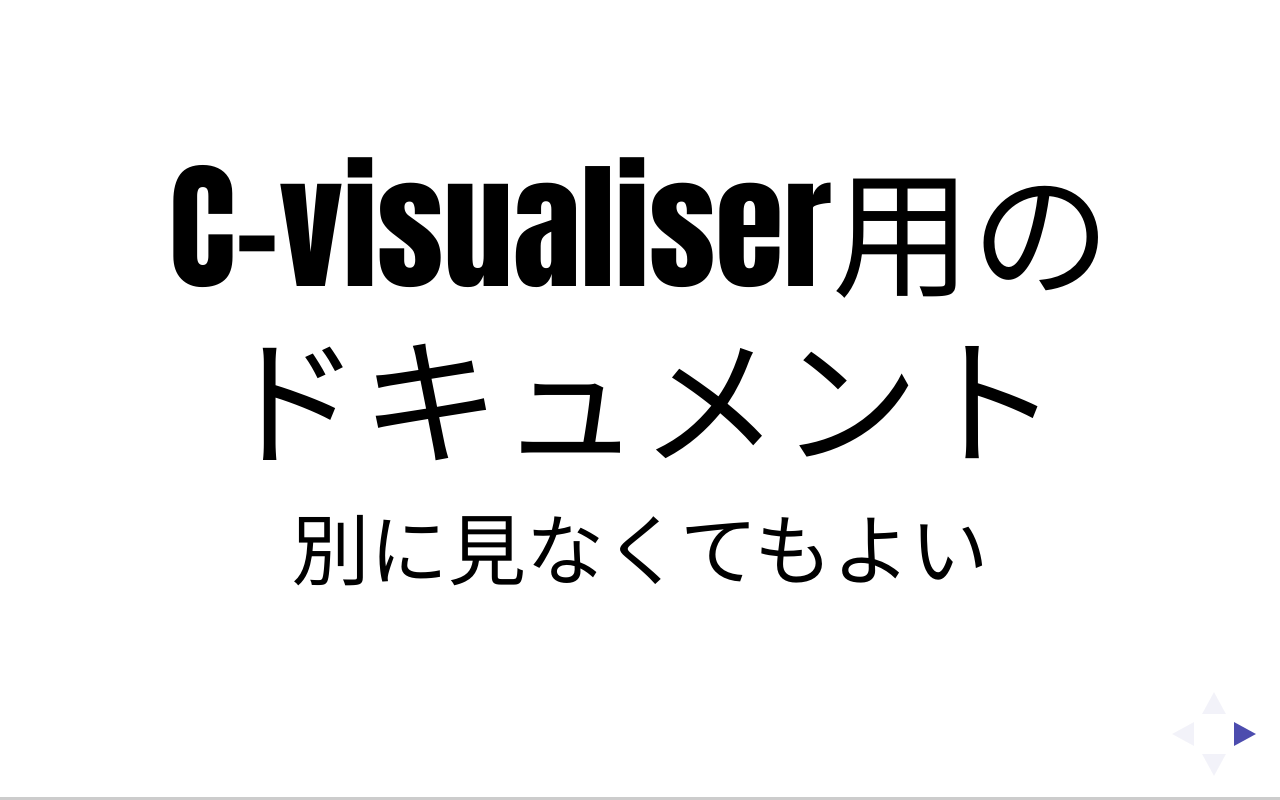
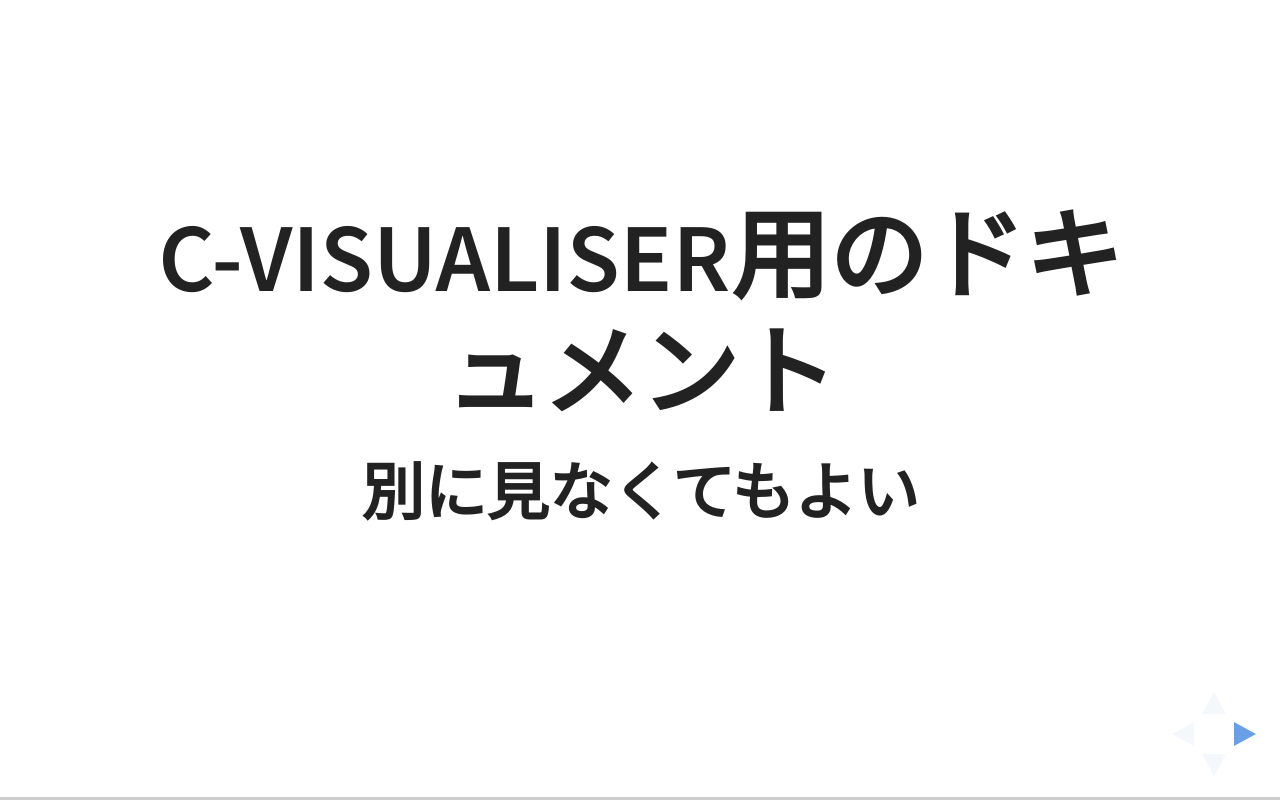
Before and after one commit to Cvisualizer/Cvisualizer, a website: page cvisualizer_document.html in a window 1280 px wide. Drawn offline with Linux system fonts and the light colour scheme; a web font is replaced by a local one.

Commit message:
見た目変更

```diff
--- a/cvisualizer_document.html
+++ b/cvisualizer_document.html
@@ -7,8 +7,8 @@
 		<title>reveal.js</title>
 
 		<link rel="stylesheet" href="css/reveal.css">
-		<link rel="stylesheet" href="css/theme/simple.css">
-		<link rel="stylesheet" href="lib/font/source-sans-pro/source-sans-pro.css">
+		<link rel="stylesheet" href="css/theme/white.css">
+		<!--link rel="stylesheet" href="lib/font/source-sans-pro/source-sans-pro.css"-->
 
 		<!-- Theme used for syntax highlighting of code -->
 		<!--link rel="stylesheet" href="lib/css/zenburn.css"-->
```
